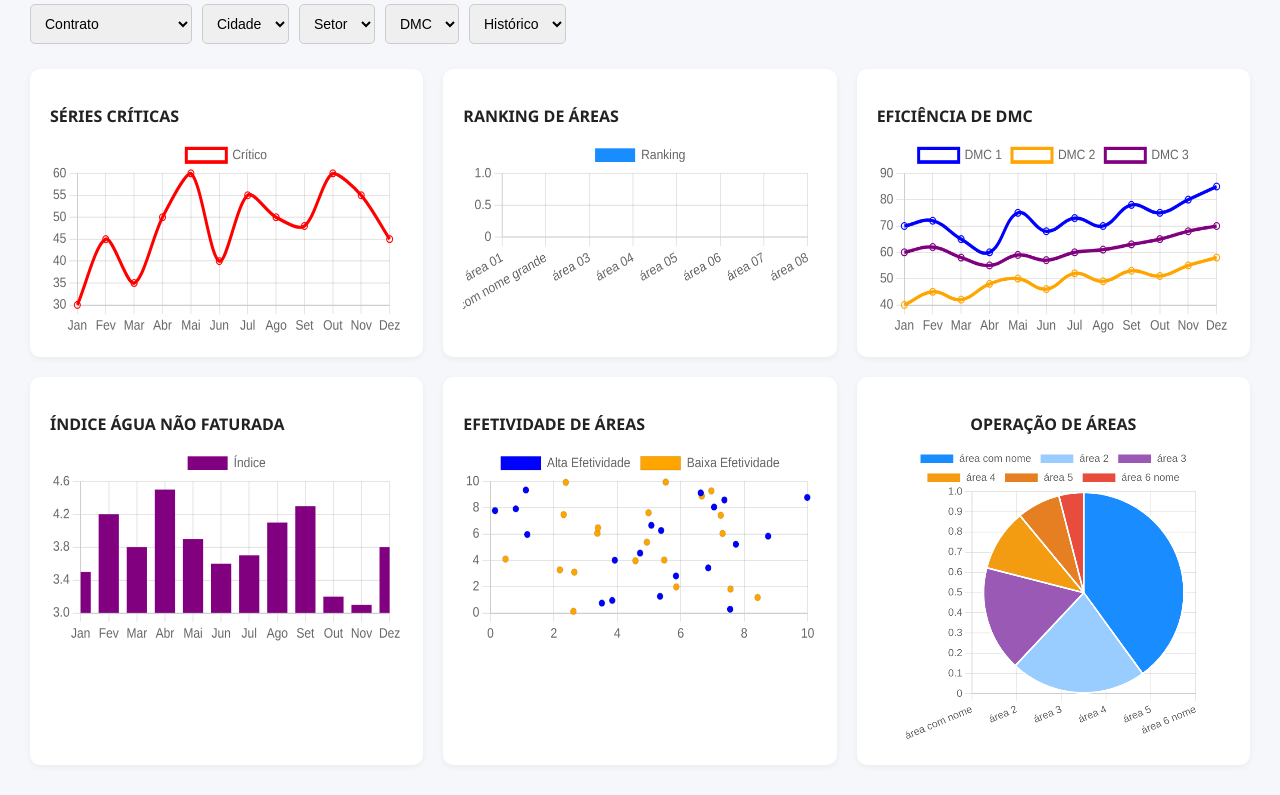
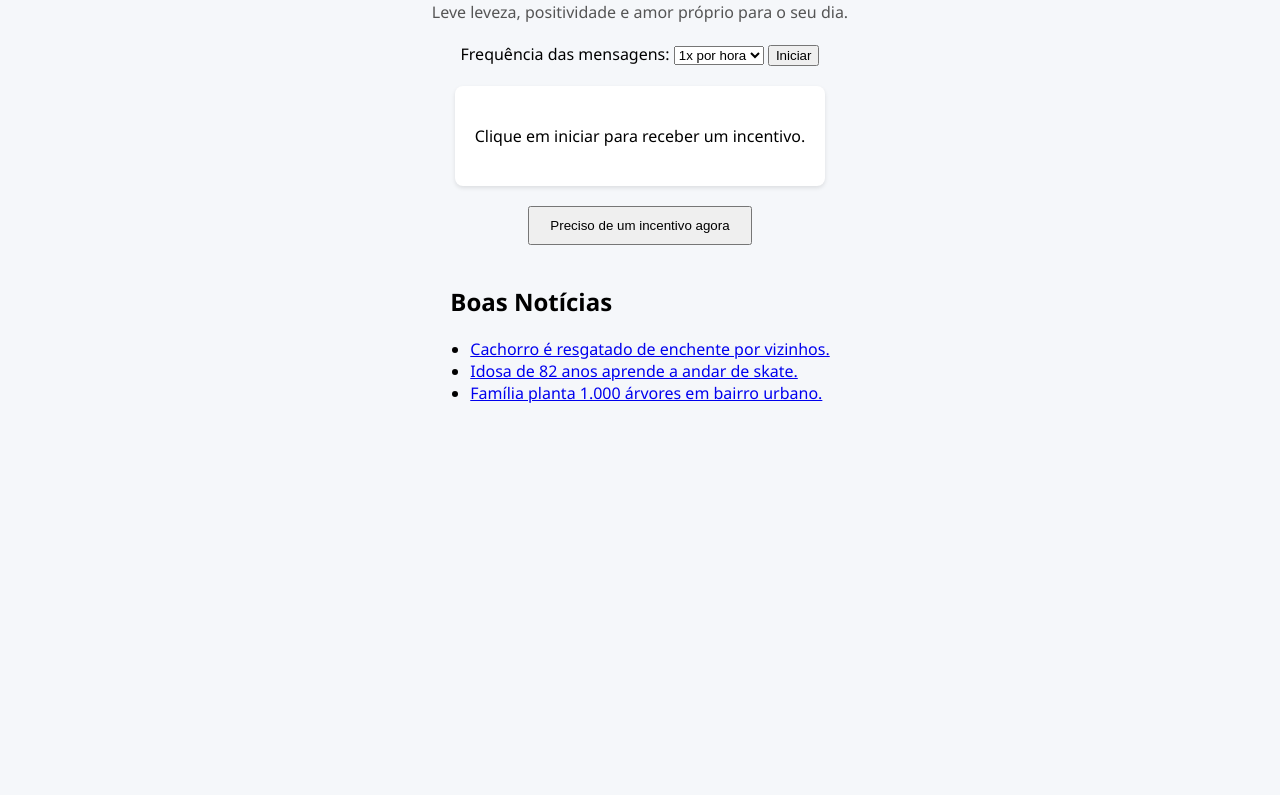
Before and after one commit to Juniormendonca/vision_ia, a plain HTML site: page index.html in a window 1280 px wide. Shown: the part 104-899 px from the top of the page. After the commit the page ends 800 px from the top, so only its background shows below. Drawn offline with nearby package versions, Linux system fonts and the light colour scheme.

Commit message:
Create basic Good.ia prototype

```diff
--- a/index.html
+++ b/index.html
@@ -2,32 +2,32 @@
 <html lang="pt-br">
 <head>
   <meta charset="UTF-8">
-  <title>Vision AI</title>
-  <script src="https://cdn.jsdelivr.net/npm/chart.js"></script>
+  <title>Good.ia - Seu Incentivador Pessoal</title>
   <link rel="stylesheet" href="style.css">
 </head>
 <body>
+  <h1>Good.ia</h1>
+  <p class="tagline">Leve leveza, positividade e amor próprio para o seu dia.</p>
 
-  <h2>VISION AI</h2>
-
-  <div class="filters">
-    <select><option selected>Contrato</option><option>contract_10062025</option><option>contract_09062025</option></select>
-    <select><option selected>Cidade</option></select>
-    <select><option selected>Setor</option></select>
-    <select><option selected>DMC</option></select>
-    <select><option selected>Histórico</option></select>
+  <div class="controls">
+    <label for="frequency">Frequência das mensagens:</label>
+    <select id="frequency">
+      <option value="3600000">1x por hora</option>
+      <option value="28800000">3x ao dia</option>
+      <option value="86400000">1x por dia</option>
+    </select>
+    <button id="start">Iniciar</button>
   </div>
 
-  <div class="cards">
-    <div class="card"><h3>SÉRIES CRÍTICAS</h3><canvas id="seriesCriticas"></canvas></div>
-    <div class="card"><h3>RANKING DE ÁREAS</h3><canvas id="rankingAreas"></canvas></div>
-    <div class="card"><h3>EFICIÊNCIA DE DMC</h3><canvas id="eficienciaDMC"></canvas></div>
-    <div class="card"><h3>ÍNDICE ÁGUA NÃO FATURADA</h3><canvas id="aguaNaoFaturada"></canvas></div>
-    <div class="card"><h3>EFETIVIDADE DE ÁREAS</h3><canvas id="efetividade"></canvas></div>
-    <div class="card pie-chart"><h3>OPERAÇÃO DE ÁREAS</h3><canvas id="operacao"></canvas></div>
-  </div>
+  <div class="message-box" id="messageBox">Clique em iniciar para receber um incentivo.</div>
+
+  <button id="sos">Preciso de um incentivo agora</button>
+
+  <section class="news">
+    <h2>Boas Notícias</h2>
+    <ul id="newsList"></ul>
+  </section>
 
   <script src="script.js"></script>
-
 </body>
 </html>
--- a/script.js
+++ b/script.js
@@ -1,125 +1,58 @@
+const messages = [
+  'Você está fazendo o seu melhor e isso já é incrível.',
+  'Hoje é um ótimo dia para vencer.',
+  'Seu esforço vai valer a pena.',
+  'Você é mais forte do que pensa.'
+];
 
-const meses = ['Jan', 'Fev', 'Mar', 'Abr', 'Mai', 'Jun', 'Jul', 'Ago', 'Set', 'Out', 'Nov', 'Dez'];
-const chartOptions = {
-  responsive: true,
-  maintainAspectRatio: true,
-  devicePixelRatio: 2
-};
+const news = [
+  { title: 'Cachorro é resgatado de enchente por vizinhos.', link: '#' },
+  { title: 'Idosa de 82 anos aprende a andar de skate.', link: '#' },
+  { title: 'Família planta 1.000 árvores em bairro urbano.', link: '#' }
+];
 
-new Chart(document.getElementById('seriesCriticas'), {
-  type: 'line',
-  data: {
-    labels: meses,
-    datasets: [{
-      label: 'Crítico',
-      data: [30, 45, 35, 50, 60, 40, 55, 50, 48, 60, 55, 45],
-      borderColor: 'red',
-      backgroundColor: 'transparent',
-      tension: 0.3
-    }]
-  },
-  options: chartOptions
+let timer;
+
+function randomMessage() {
+  const msg = messages[Math.floor(Math.random() * messages.length)];
+  document.getElementById('messageBox').textContent = msg;
+}
+
+function startMessages() {
+  clearInterval(timer);
+  randomMessage();
+  const freq = Number(document.getElementById('frequency').value);
+  timer = setInterval(randomMessage, freq);
+}
+
+document.getElementById('start').addEventListener('click', startMessages);
+
+document.getElementById('sos').addEventListener('click', () => {
+  const sequence = [
+    'Respire fundo e conte até quatro.',
+    'Você consegue superar qualquer desafio.',
+    'Cada passo conta. Continue!'
+  ];
+  let i = 0;
+  const box = document.getElementById('messageBox');
+  box.textContent = sequence[i];
+  const sosInterval = setInterval(() => {
+    i++;
+    if (i < sequence.length) {
+      box.textContent = sequence[i];
+    } else {
+      clearInterval(sosInterval);
+    }
+  }, 3000);
 });
 
-new Chart(document.getElementById('rankingAreas'), {
-  type: 'bar',
-  data: {
-    labels: ['área 01', 'área 02 com nome grande', 'área 03', 'área 04', 'área 05', 'área 06', 'área 07', 'área 08'],
-    datasets: [{
-      label: 'Ranking',
-      data: [90, 85, 78, 70, 55, 45, 30, 20],
-      backgroundColor: '#198cff'
-    }]
-  },
-  options: { ...chartOptions, indexAxis: 'y' }
+const newsList = document.getElementById('newsList');
+news.forEach(item => {
+  const li = document.createElement('li');
+  const a = document.createElement('a');
+  a.href = item.link;
+  a.textContent = item.title;
+  a.target = '_blank';
+  li.appendChild(a);
+  newsList.appendChild(li);
 });
-
-new Chart(document.getElementById('eficienciaDMC'), {
-  type: 'line',
-  data: {
-    labels: meses,
-    datasets: [
-      {
-        label: 'DMC 1',
-        data: [70, 72, 65, 60, 75, 68, 73, 70, 78, 75, 80, 85],
-        borderColor: 'blue',
-        backgroundColor: 'transparent',
-        tension: 0.4
-      },
-      {
-        label: 'DMC 2',
-        data: [40, 45, 42, 48, 50, 46, 52, 49, 53, 51, 55, 58],
-        borderColor: 'orange',
-        backgroundColor: 'transparent',
-        tension: 0.4
-      },
-      {
-        label: 'DMC 3',
-        data: [60, 62, 58, 55, 59, 57, 60, 61, 63, 65, 68, 70],
-        borderColor: 'purple',
-        backgroundColor: 'transparent',
-        tension: 0.4
-      }
-    ]
-  },
-  options: chartOptions
-});
-
-new Chart(document.getElementById('aguaNaoFaturada'), {
-  type: 'bar',
-  data: {
-    labels: meses,
-    datasets: [{
-      label: 'Índice',
-      data: [3.5, 4.2, 3.8, 4.5, 3.9, 3.6, 3.7, 4.1, 4.3, 3.2, 3.1, 3.8],
-      backgroundColor: 'purple'
-    }]
-  },
-  options: chartOptions
-});
-
-const efetividadeData = {
-  datasets: [{
-    label: 'Alta Efetividade',
-    data: Array.from({ length: 20 }, () => ({
-      x: Math.random() * 10,
-      y: Math.random() * 10
-    })),
-    backgroundColor: 'blue'
-  }, {
-    label: 'Baixa Efetividade',
-    data: Array.from({ length: 20 }, () => ({
-      x: Math.random() * 10,
-      y: Math.random() * 10
-    })),
-    backgroundColor: 'orange'
-  }]
-};
-
-new Chart(document.getElementById('efetividade'), {
-  type: 'scatter',
-  data: efetividadeData,
-  options: {
-    ...chartOptions,
-    scales: {
-      x: { beginAtZero: true },
-      y: { beginAtZero: true }
-    }
-  }
-});
-
-const ctx = document.getElementById('operacao');
-ctx.height = 400;
-ctx.width = 400;
-
-new Chart(ctx, {
-  type: 'pie',
-  data: {
-    labels: ['área com nome', 'área 2', 'área 3', 'área 4', 'área 5', 'área 6 nome'],
-    datasets: [{
-      data: [40, 22, 17, 10, 7, 4],
-      backgroundColor: ['#198cff', '#99ccff', '#9b59b6', '#f39c12', '#e67e22', '#e74c3c']
-    }]
-  },
-  options: chartOptions
-});
--- a/style.css
+++ b/style.css
@@ -1,55 +1,49 @@
-
 body {
   font-family: 'Segoe UI', sans-serif;
   background: #f5f7fa;
   margin: 0;
-  padding: 30px;
-}
-h2 {
-  font-size: 26px;
-  margin-bottom: 20px;
-  color: #000033;
-}
-.filters {
-  display: flex;
-  gap: 10px;
-  margin-bottom: 25px;
-  flex-wrap: wrap;
-}
-select {
-  padding: 10px;
-  font-size: 14px;
-  border-radius: 5px;
-  border: 1px solid #ccc;
-}
-.cards {
-  display: grid;
-  grid-template-columns: repeat(auto-fit, minmax(300px, 1fr));
-  gap: 20px;
-}
-.card {
-  background: white;
   padding: 20px;
-  border-radius: 10px;
-  box-shadow: 0 2px 6px rgba(0,0,0,0.05);
-}
-.card h3 {
-  font-size: 16px;
-  margin-bottom: 10px;
-  color: #222;
-}
-canvas {
-  width: 100% !important;
-  height: 200px !important;
-}
-.card.pie-chart {
   display: flex;
   flex-direction: column;
   align-items: center;
 }
-.card.pie-chart canvas {
-  width: 100% !important;
-  max-width: 300px;
-  height: auto !important;
-  aspect-ratio: 1 / 1;
+
+h1 {
+  color: #333;
+  margin-bottom: 5px;
 }
+
+.tagline {
+  color: #555;
+  margin-bottom: 20px;
+}
+
+.controls {
+  margin-bottom: 20px;
+}
+
+.message-box {
+  background: #ffffff;
+  border-radius: 8px;
+  box-shadow: 0 2px 4px rgba(0,0,0,0.1);
+  padding: 20px;
+  text-align: center;
+  max-width: 400px;
+  min-height: 60px;
+  display: flex;
+  align-items: center;
+  justify-content: center;
+}
+
+#sos {
+  margin: 20px 0;
+  padding: 10px 20px;
+}
+
+.news {
+  max-width: 500px;
+}
+
+.news ul {
+  padding-left: 20px;
+}
```
